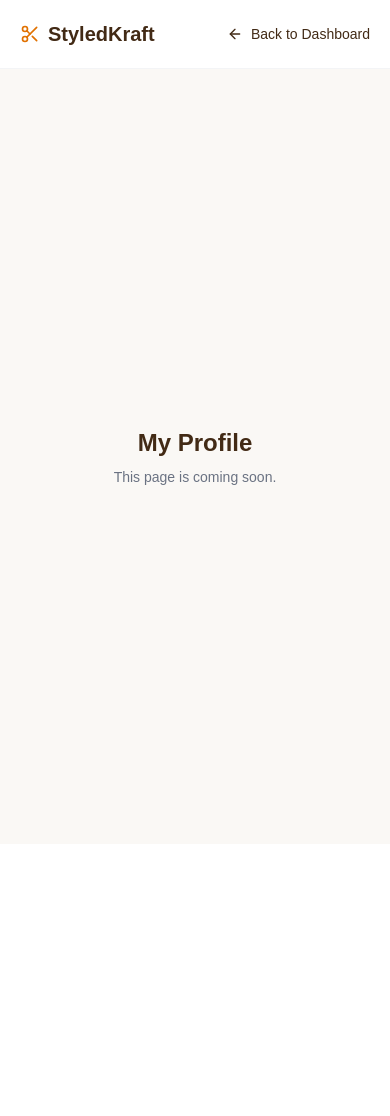
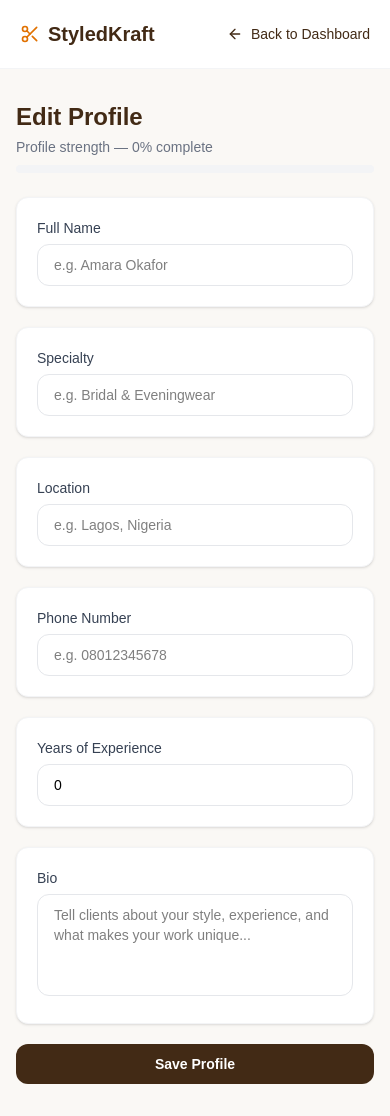
Before and after one commit to Favics-T/profileet, a Next.js app: page /dashboard/profile in a window 390 px wide. Before the commit the page ends 844 px from the top, so only its background shows below. Built offline with nearby package versions, Linux system fonts and the light colour scheme.

Commit message:
done with profile page for now

```diff
--- a/app/(dashboard)/dashboard/page.tsx
+++ b/app/(dashboard)/dashboard/page.tsx
@@ -141,7 +141,7 @@ export default function DashboardPage() {
           <div className="flex items-center gap-3 min-w-0">
             <button
               onClick={() => setSidebarOpen(true)}
-              className="lg:hidden p-2 rounded-lg hover:bg-gray-100 text-gray-600 flex-shrink-0"
+              className="lg:hidden p-2 rounded-lg hover:bg-gray-100 text-gray-600 shrink-0"
             >
               <Menu className="w-5 h-5" />
             </button>
@@ -154,7 +154,7 @@ export default function DashboardPage() {
               </p>
             </div>
           </div>
-          <div className="flex items-center gap-2 sm:gap-4 flex-shrink-0">
+          <div className="flex items-center gap-2 sm:gap-4 shrink-0">
             <button className="relative p-2 rounded-full hover:bg-gray-100 transition-colors">
               <Bell className="w-5 h-5 text-gray-600" />
               <span className="absolute top-1 right-1 w-2 h-2 bg-amber-500 rounded-full" />
@@ -173,7 +173,7 @@ export default function DashboardPage() {
               <div key={label} className="bg-white rounded-xl border border-gray-100 p-4 sm:p-5 shadow-sm">
                 <div className="flex items-center justify-between mb-3">
                   <span className="text-xs sm:text-sm text-gray-500 leading-tight">{label}</span>
-                  <div className="w-8 h-8 sm:w-9 sm:h-9 bg-amber-50 rounded-lg flex items-center justify-center flex-shrink-0">
+                  <div className="w-8 h-8 sm:w-9 sm:h-9 bg-amber-50 rounded-lg flex items-center justify-center shrink-0">
                     <Icon className="w-4 h-4 text-amber-600" />
                   </div>
                 </div>
@@ -208,7 +208,7 @@ export default function DashboardPage() {
     <ul className="space-y-3">
       {incompleteFields.map((label) => (
         <li key={label} className="flex items-center gap-3 text-sm">
-          <Clock className="w-4 h-4 text-gray-300 flex-shrink-0" />
+          <Clock className="w-4 h-4 text-gray-300 shrink-0" />
           <span className="text-gray-700 font-medium">{label}</span>
         </li>
       ))}
--- a/app/(dashboard)/dashboard/profile/page.tsx
+++ b/app/(dashboard)/dashboard/profile/page.tsx
@@ -1,16 +1,56 @@
 'use client'
 
-import { useAuth } from '@/context/AuthContext'
+import { useForm } from 'react-hook-form'
+import { zodResolver } from '@hookform/resolvers/zod'
+import * as z from 'zod'
+import { useProfile } from '@/context/ProfileContext'
 import { useRouter } from 'next/navigation'
-import { Scissors, ArrowLeft } from 'lucide-react'
+import { Scissors, ArrowLeft, CheckCircle } from 'lucide-react'
+import { useState } from 'react'
 
-export default function Profile() {
-  const { user } = useAuth()
+const profileSchema = z.object({
+  fullName: z.string().min(2, 'Full name must be at least 2 characters'),
+  specialty: z.string().min(2, 'Please enter your specialty'),
+  location: z.string().min(2, 'Please enter your location'),
+  bio: z.string().min(20, 'Bio must be at least 20 characters'),
+  phone: z.string().min(10, 'Please enter a valid phone number'),
+ yearsOfExperience: z.coerce.number().min(0).max(50),
+})
+
+type ProfileFormValues = z.infer<typeof profileSchema>
+
+export default function EditProfilePage() {
+  const { profile, updateProfile, completionPct } = useProfile()
   const router = useRouter()
+  const [saved, setSaved] = useState(false)
+
+  const {
+    register,
+    handleSubmit,
+    formState: { errors, isSubmitting },
+  } = useForm<z.input<typeof profileSchema>, unknown, ProfileFormValues>({
+  resolver: zodResolver(profileSchema),
+    defaultValues: {
+      fullName: profile.fullName,
+      specialty: profile.specialty,
+      location: profile.location,
+      bio: profile.bio,
+      phone: profile.phone,
+      yearsOfExperience: profile.yearsOfExperience,
+    },
+  })
+
+  const onSubmit = async (data: ProfileFormValues) => {
+    await new Promise((r) => setTimeout(r, 600))
+    updateProfile(data)
+    setSaved(true)
+    setTimeout(() => setSaved(false), 3000)
+  }
 
   return (
     <main className="min-h-screen bg-[#faf8f5] flex flex-col">
-      <header className="px-5 sm:px-10 py-5 flex items-center justify-between border-b border-gray-100 bg-white">
+      {/* Nav */}
+      <header className="px-5 sm:px-10 py-5 flex items-center justify-between border-b border-gray-100 bg-white sticky top-0 z-10">
         <div className="flex items-center gap-2">
           <Scissors className="w-5 h-5 text-amber-600" />
           <span className="font-bold text-xl text-[#422a15]">StyledKraft</span>
@@ -24,11 +64,150 @@ export default function Profile() {
         </button>
       </header>
 
-      <section className="flex-1 flex items-center justify-center px-4">
-        <div className="text-center">
-          <h1 className="text-2xl font-bold text-[#422a15] mb-2">My Profile</h1>
-          <p className="text-sm text-gray-500">This page is coming soon.</p>
+      <section className="flex-1 px-4 py-8 max-w-2xl mx-auto w-full">
+
+        {/* Header */}
+        <div className="mb-6">
+          <h1 className="text-2xl font-bold text-[#422a15]">Edit Profile</h1>
+          <p className="text-sm text-gray-500 mt-1">
+            Profile strength — {completionPct}% complete
+          </p>
+          <div className="w-full bg-gray-100 rounded-full h-2 mt-2">
+            <div
+              className="bg-amber-500 h-2 rounded-full transition-all duration-500"
+              style={{ width: `${completionPct}%` }}
+            />
+          </div>
         </div>
+
+        {/* Success banner */}
+        {saved && (
+          <div className="flex items-center gap-2 bg-green-50 border border-green-200 rounded-xl px-4 py-3 mb-6">
+            <CheckCircle className="w-4 h-4 text-green-600 shrink-0" />
+            <p className="text-sm text-green-700 font-medium">Profile updated successfully</p>
+          </div>
+        )}
+
+        {/* Form */}
+        <form onSubmit={handleSubmit(onSubmit)} noValidate className="space-y-5">
+
+          {/* Full Name */}
+          <div className="bg-white rounded-xl border border-gray-100 p-5 shadow-sm">
+            <label htmlFor="fullName" className="block text-sm font-medium text-gray-700 mb-1.5">
+              Full Name
+            </label>
+            <input
+              id="fullName"
+              type="text"
+              placeholder="e.g. Amara Okafor"
+              {...register('fullName')}
+              aria-invalid={errors.fullName ? 'true' : 'false'}
+              className="w-full border border-gray-200 rounded-xl px-4 py-2.5 text-sm outline-none focus:border-amber-400 focus:ring-2 focus:ring-amber-100 transition-all"
+            />
+            {errors.fullName && (
+              <p role="alert" className="text-xs text-red-500 mt-1">{errors.fullName.message}</p>
+            )}
+          </div>
+
+          {/* Specialty */}
+          <div className="bg-white rounded-xl border border-gray-100 p-5 shadow-sm">
+            <label htmlFor="specialty" className="block text-sm font-medium text-gray-700 mb-1.5">
+              Specialty
+            </label>
+            <input
+              id="specialty"
+              type="text"
+              placeholder="e.g. Bridal & Eveningwear"
+              {...register('specialty')}
+              aria-invalid={errors.specialty ? 'true' : 'false'}
+              className="w-full border border-gray-200 rounded-xl px-4 py-2.5 text-sm outline-none focus:border-amber-400 focus:ring-2 focus:ring-amber-100 transition-all"
+            />
+            {errors.specialty && (
+              <p role="alert" className="text-xs text-red-500 mt-1">{errors.specialty.message}</p>
+            )}
+          </div>
+
+          {/* Location */}
+          <div className="bg-white rounded-xl border border-gray-100 p-5 shadow-sm">
+            <label htmlFor="location" className="block text-sm font-medium text-gray-700 mb-1.5">
+              Location
+            </label>
+            <input
+              id="location"
+              type="text"
+              placeholder="e.g. Lagos, Nigeria"
+              {...register('location')}
+              aria-invalid={errors.location ? 'true' : 'false'}
+              className="w-full border border-gray-200 rounded-xl px-4 py-2.5 text-sm outline-none focus:border-amber-400 focus:ring-2 focus:ring-amber-100 transition-all"
+            />
+            {errors.location && (
+              <p role="alert" className="text-xs text-red-500 mt-1">{errors.location.message}</p>
+            )}
+          </div>
+
+          {/* Phone */}
+          <div className="bg-white rounded-xl border border-gray-100 p-5 shadow-sm">
+            <label htmlFor="phone" className="block text-sm font-medium text-gray-700 mb-1.5">
+              Phone Number
+            </label>
+            <input
+              id="phone"
+              type="tel"
+              placeholder="e.g. 08012345678"
+              {...register('phone')}
+              aria-invalid={errors.phone ? 'true' : 'false'}
+              className="w-full border border-gray-200 rounded-xl px-4 py-2.5 text-sm outline-none focus:border-amber-400 focus:ring-2 focus:ring-amber-100 transition-all"
+            />
+            {errors.phone && (
+              <p role="alert" className="text-xs text-red-500 mt-1">{errors.phone.message}</p>
+            )}
+          </div>
+
+          {/* Years of Experience */}
+          <div className="bg-white rounded-xl border border-gray-100 p-5 shadow-sm">
+            <label htmlFor="yearsOfExperience" className="block text-sm font-medium text-gray-700 mb-1.5">
+              Years of Experience
+            </label>
+            <input
+              id="yearsOfExperience"
+              type="number"
+              placeholder="e.g. 5"
+              {...register('yearsOfExperience')}
+              aria-invalid={errors.yearsOfExperience ? 'true' : 'false'}
+              className="w-full border border-gray-200 rounded-xl px-4 py-2.5 text-sm outline-none focus:border-amber-400 focus:ring-2 focus:ring-amber-100 transition-all"
+            />
+            {errors.yearsOfExperience && (
+              <p role="alert" className="text-xs text-red-500 mt-1">{errors.yearsOfExperience.message}</p>
+            )}
+          </div>
+
+          {/* Bio */}
+          <div className="bg-white rounded-xl border border-gray-100 p-5 shadow-sm">
+            <label htmlFor="bio" className="block text-sm font-medium text-gray-700 mb-1.5">
+              Bio
+            </label>
+            <textarea
+              id="bio"
+              rows={4}
+              placeholder="Tell clients about your style, experience, and what makes your work unique..."
+              {...register('bio')}
+              aria-invalid={errors.bio ? 'true' : 'false'}
+              className="w-full border border-gray-200 rounded-xl px-4 py-2.5 text-sm outline-none focus:border-amber-400 focus:ring-2 focus:ring-amber-100 transition-all resize-none"
+            />
+            {errors.bio && (
+              <p role="alert" className="text-xs text-red-500 mt-1">{errors.bio.message}</p>
+            )}
+          </div>
+
+          <button
+            type="submit"
+            disabled={isSubmitting}
+            className="w-full bg-[#422a15] text-white rounded-xl py-2.5 text-sm font-semibold hover:bg-[#5a3a20] disabled:opacity-60 transition-colors"
+          >
+            {isSubmitting ? 'Saving…' : 'Save Profile'}
+          </button>
+
+        </form>
       </section>
     </main>
   )
```
